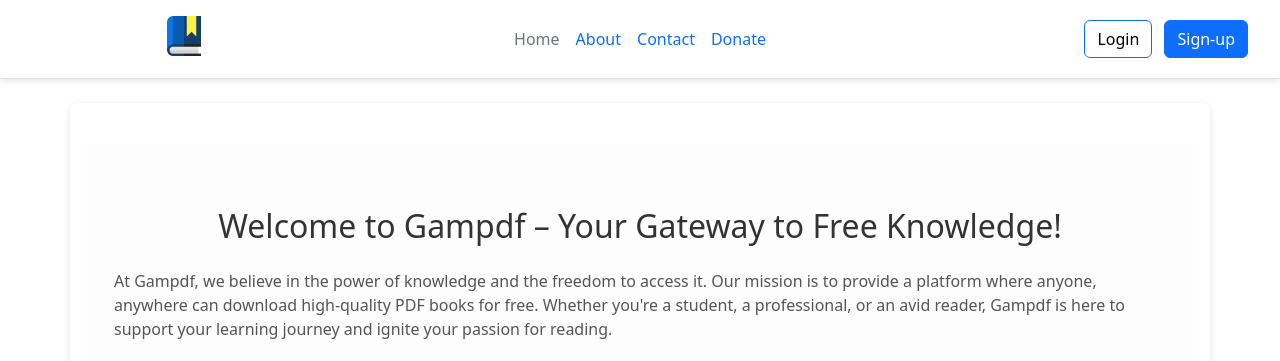
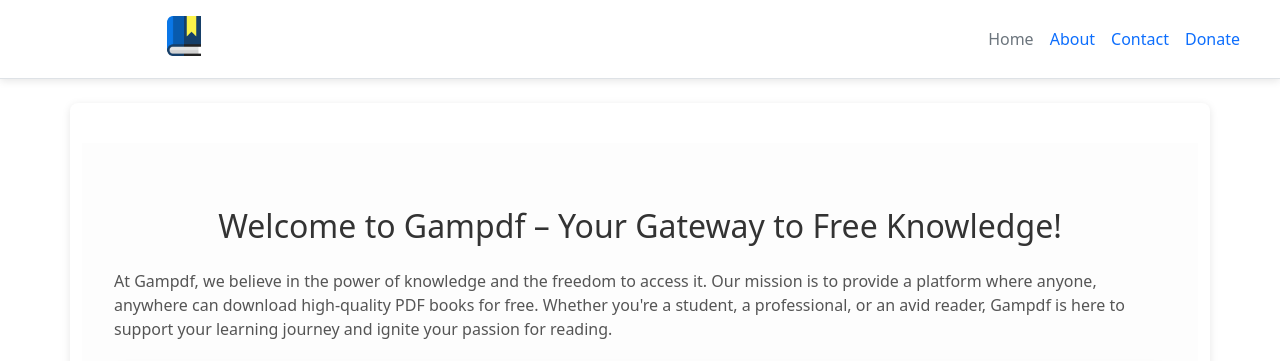
Before and after one commit to Musbi8788/Bookpdf, a Flask app: page /about in a window 1280 px wide. Shown: the top 361 px of the page. Run offline with Flask 3, Linux system fonts and the light colour scheme.

Commit message:
Update header.html

```diff
--- a/templates/header.html
+++ b/templates/header.html
@@ -24,10 +24,10 @@
           <li><a href="{{ url_for('donate') }}" class="nav-link px-2">Donate</a></li>
         </ul>
 
-        <div class="col-md-3 text-end">
+<!--         <div class="col-md-3 text-end">
           <button type="button" class="btn btn-outline-primary  me-2"><a href="{{ url_for('login') }}" class="black">Login</a></button>
           <button type="button" class="btn btn-primary "><a href="{{ url_for('register') }}" class="white">Sign-up</a></button>
-        </div>
+        </div> -->
       </header>
 </body>
 </html>
```
